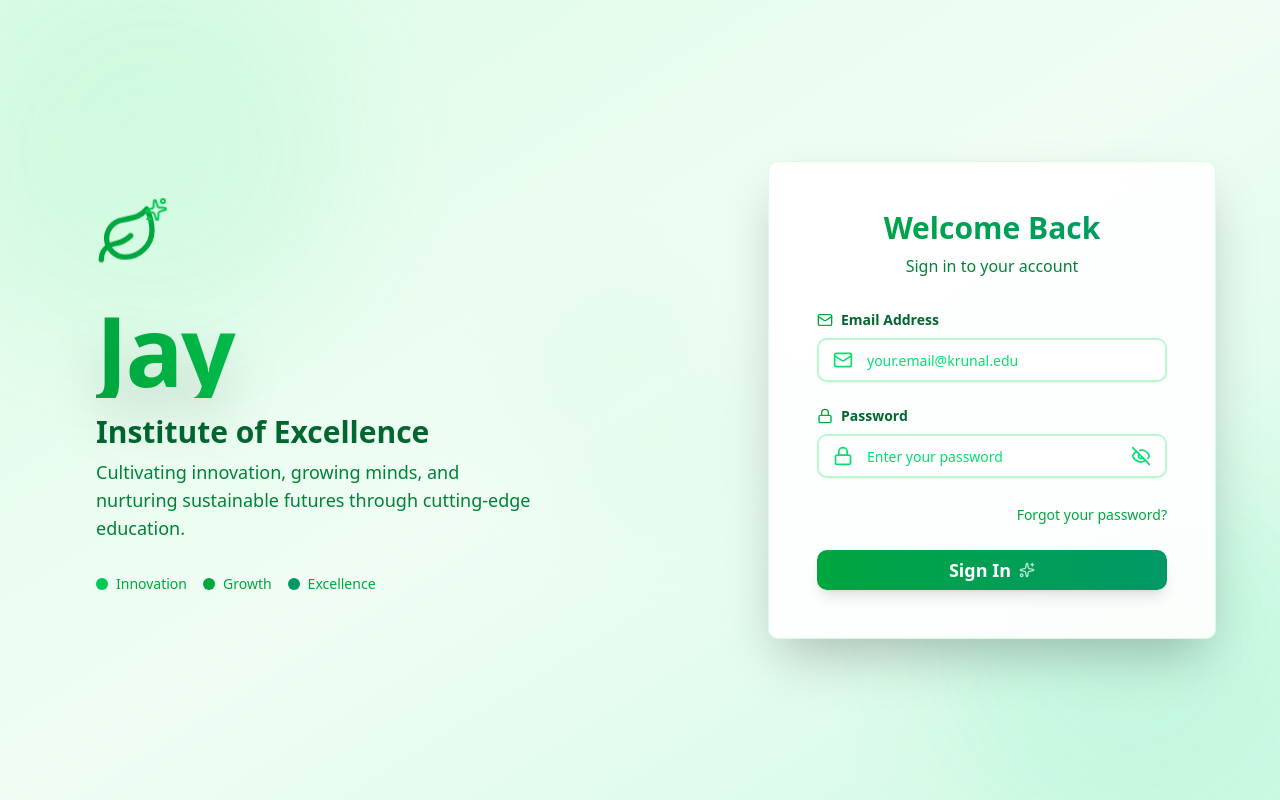
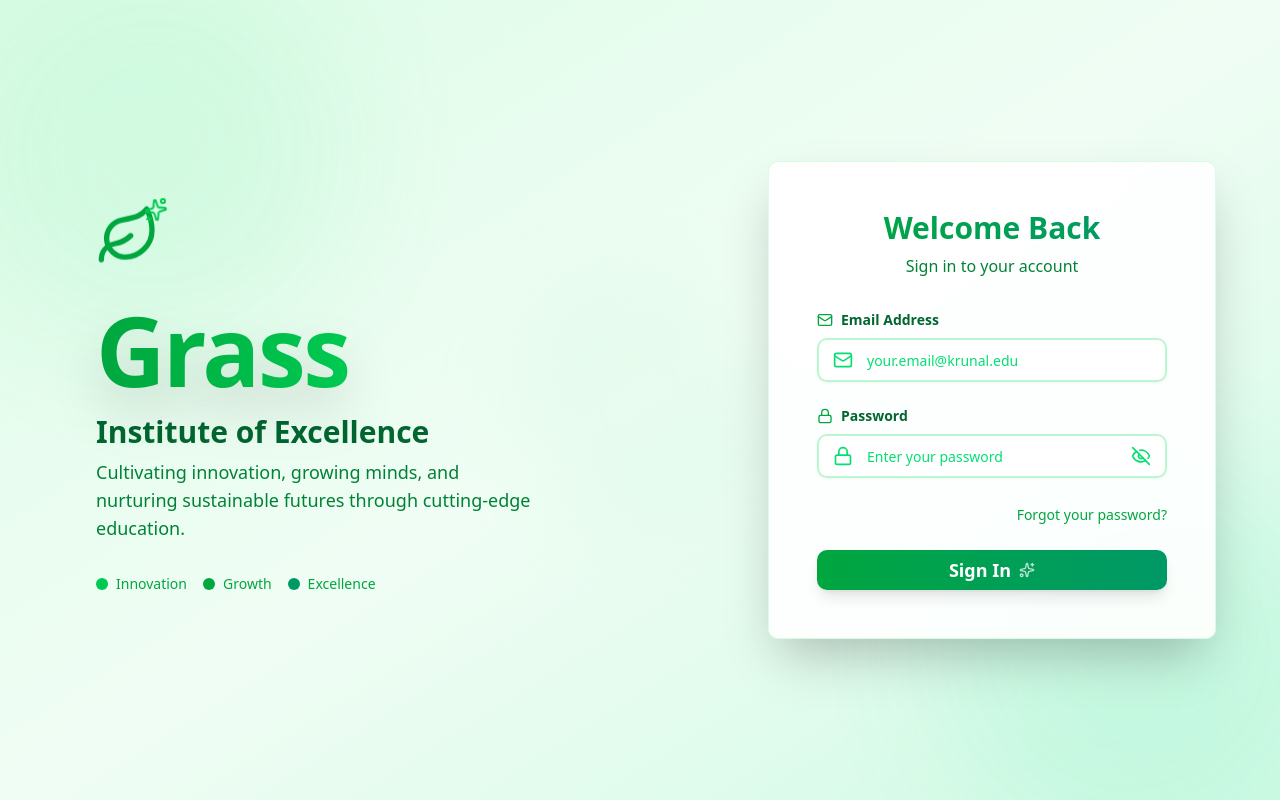
Before and after one commit to Jaylu4324/grass-fn, a React (Vite) app: page / in a window 1280 px wide. Built offline with nearby package versions, Linux system fonts and the light colour scheme.

Commit message:
pushed code

```diff
--- a/src/Pages/Login.tsx
+++ b/src/Pages/Login.tsx
@@ -33,7 +33,7 @@ const Login = () => {
 
           <div className="space-y-4">
             <h1 className="text-7xl lg:text-8xl font-black bg-gradient-to-r from-green-600 via-green-500 to-emerald-600 bg-clip-text text-transparent drop-shadow-2xl tracking-tight">
-              Jay
+              Grass
             </h1>
             <div className="space-y-2">
               <p className="text-2xl lg:text-3xl font-bold text-green-800">
```
